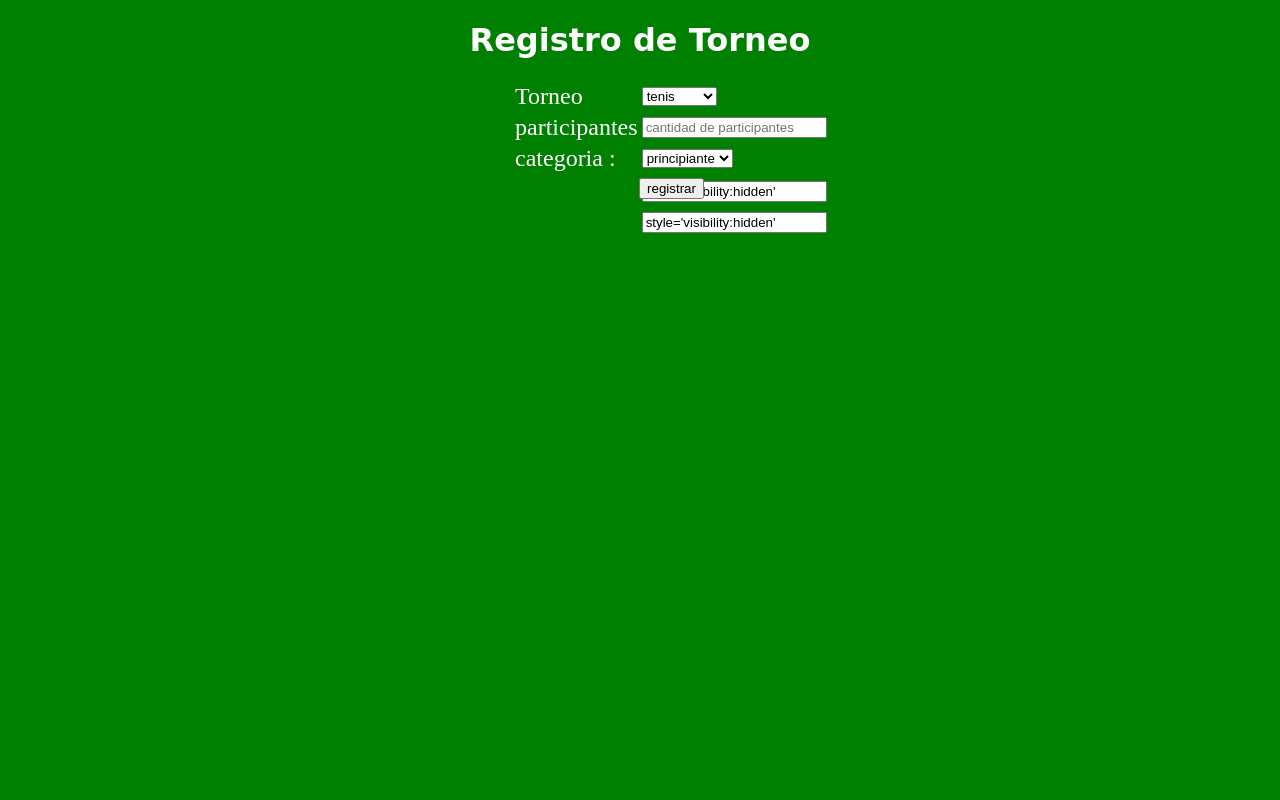
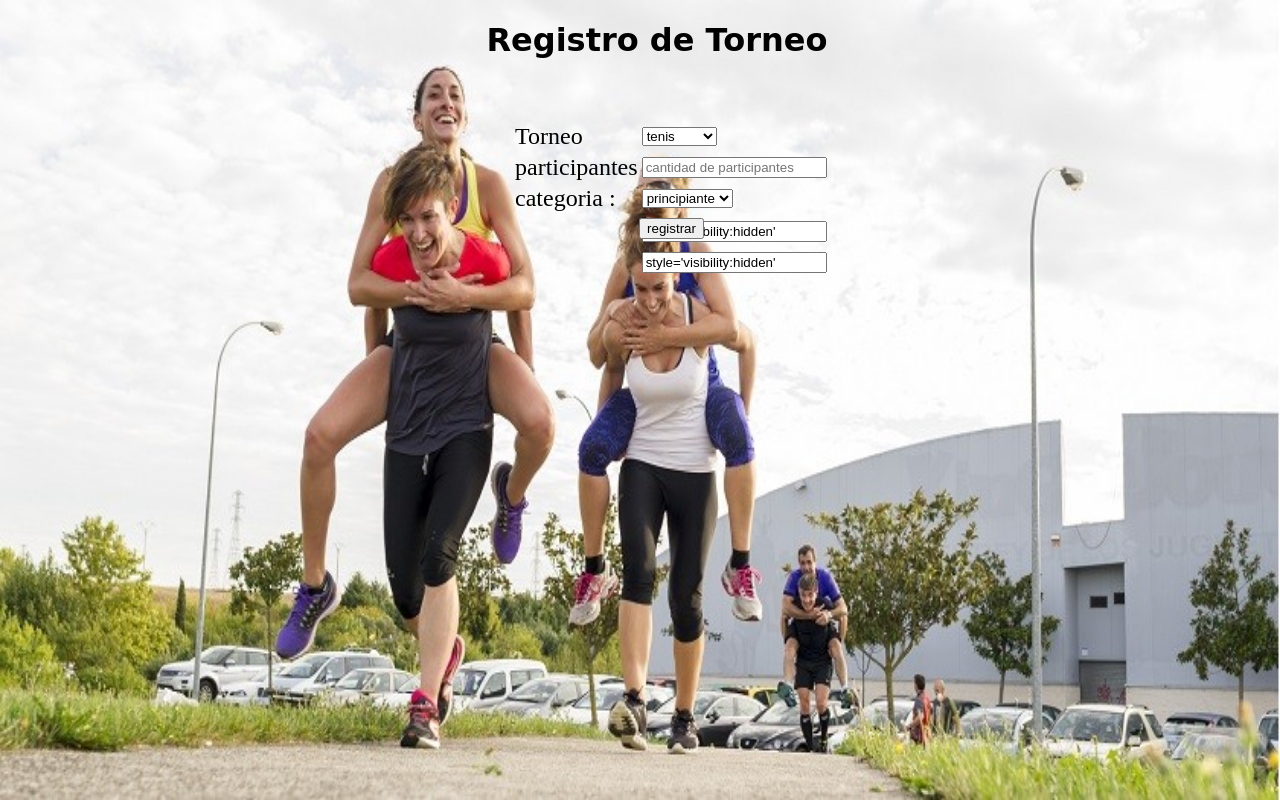
Before and after one commit to Programacion2UNET/proyecto-2-luis10, a PHP site: page /registro_torneo.php in a window 1280 px wide. Run offline with PHP 8.4, Linux system fonts and the light colour scheme; data comes from the database, SQL or seed files in the repository; data that the repository does not hold is empty.

Commit message:
agregando diseño a ala pagina

```diff
--- a/php/registro_torneo.php
+++ b/php/registro_torneo.php
@@ -6,28 +6,42 @@
    <style type="text/css">
 
 		 html{
-   	 	   background-color: green;
+   	 	   background-color: white;
    	     }
    	     #formulario{
    	     	 position: absolute;
    	     	 left: 40%;
-   	     	 top: 10%;
+   	     	 top: 15%;
    	     }
          label{
-         	color: white;
+         	color: black;
          	font-size: 24px;
          }
 		 select{
 	     }
          h1{
       	  text-align: center;
-      	  color: white;
+      	  color: black;
       	  font-family: cursive;
          }
          .boton{
 		   position:absolute;
 		   left:40%;
 		   top:60%;
+		 }
+		 #imagen{
+			 position:absolute;
+			 left:0%;
+			 top:0%;
+			 width:100%;
+			 height:100%;
+
+		 }
+		 #titulo{
+		     position:absolute;
+			 left:38%;
+			 top:0%;
+
 		 }
 		</style>
         <script src="css/jquery-3.2.1.min.js"></script>
@@ -63,7 +77,8 @@
 
 <body>
 
-     <h1>Registro de Torneo</h1>
+      <img src="imagenes/torneo.jpg" id="imagen"/>
+      <h1 id="titulo">Registro de Torneo</h1>
 
      <?php
 
```
Also changed, not shown: php/verificacion.php (+37 -1 lines), php/imagenes/continuar.jpg (added), php/imagenes/torneo.jpg (added).
